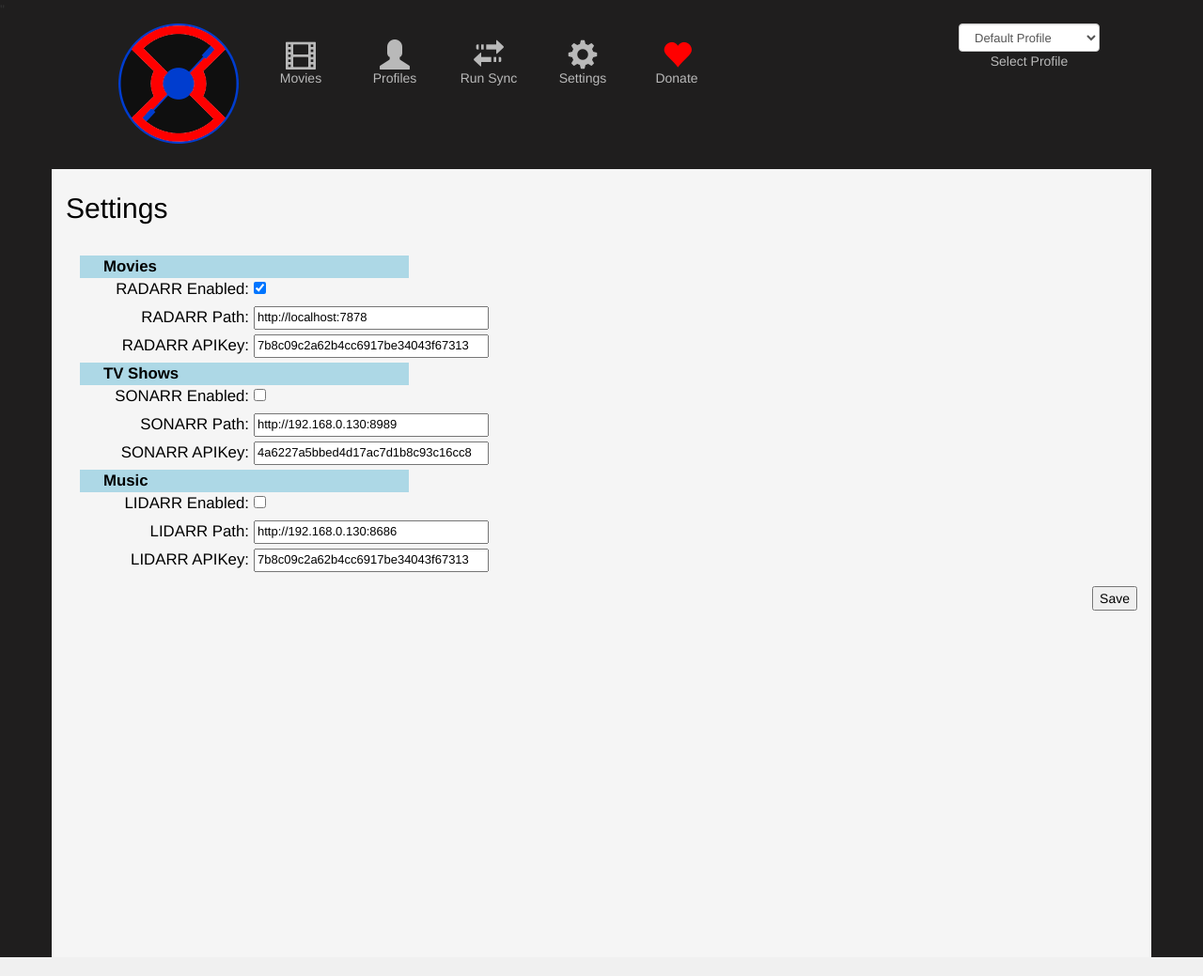
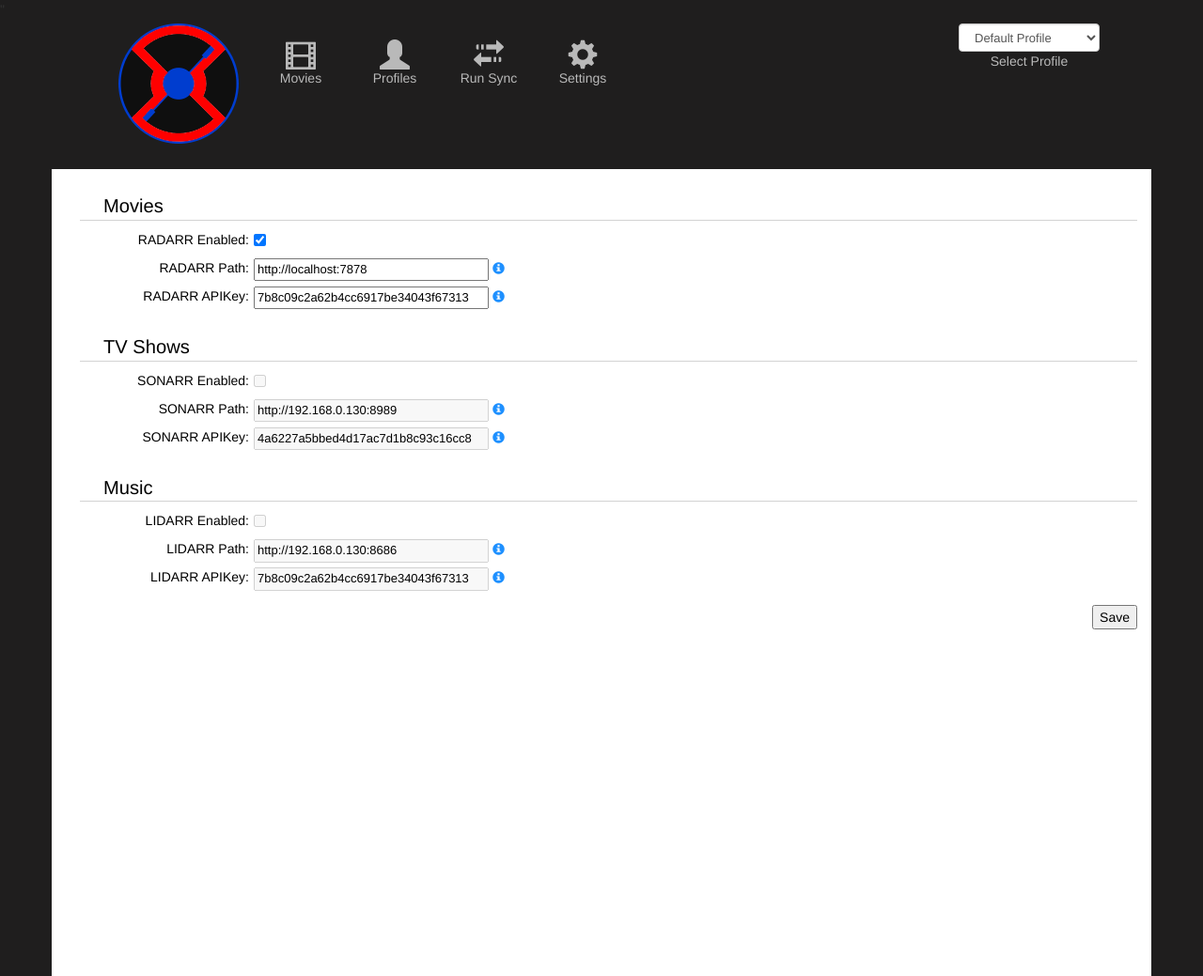
Before and after one commit to ExtensiveJS/Jibarr, a Django app: page /mediafilesync/settings/ in a window 1280 px wide. Shown: the whole page at 94% size. Run offline with Django 3.2, Linux system fonts and the light colour scheme; data comes from the database, SQL or seed files in the repository; both versions use the stored data as it was after the commit; some libraries are stand-ins or nearby versions.

Commit message:
Cleanup of UI, making things pretty

```diff
--- a/ui/MediaFileSync/static/mediafilesync/styles.css
+++ b/ui/MediaFileSync/static/mediafilesync/styles.css
@@ -3,7 +3,7 @@ li a {
 }
 .mfs_logo {}
 
-.CONTAINER {background-color:whitesmoke;color:black;padding:5px;min-height:400px;}
+.CONTAINER {background-color:white;color:black;padding:5px;min-height:400px;}
 .HEADERITEM {color:#b9b9b9;border-radius:10px;height:75px;width:100px;text-align:center;float:left;padding:15px 10px 10px 10px;text-align:center;border:1px solid #1F1E1E;}
 .HEADERITEM:HOVER {background-color:rgba(255,255,255,.1);}
 
--- a/ui/MediaFileSync/templates/mediafilesync/base.html
+++ b/ui/MediaFileSync/templates/mediafilesync/base.html
@@ -28,7 +28,7 @@
                 <a href="/MediaFileSync/profiles"><div class="HEADERITEM"><i class="glyphicon glyphicon-user" style="font-size:xx-large;"></i><br/>Profiles</div></a>
                 <a href="/MediaFileSync/runsync"><div class="HEADERITEM"><i class="glyphicon glyphicon-transfer" style="font-size:xx-large;"></i><br/>Run Sync</div></a>
                 <a href="/MediaFileSync/settings"><div class="HEADERITEM"><i class="glyphicon glyphicon-cog" style="font-size:xx-large;"></i><br/>Settings</div></a>
-                <a href="/MediaFileSync/donate"><div class="HEADERITEM"><i class="glyphicon glyphicon-heart" style="font-size:xx-large;color:red;"></i><br/>Donate</div></a>
+                <!-- a href="/MediaFileSync/donate"><div class="HEADERITEM"><i class="glyphicon glyphicon-heart" style="font-size:xx-large;color:red;"></i><br/>Donate</div></a -->
                 <div style="float:right;width:150px;text-align:right;">
                     <select id="ddlProfiles" onchange="profileChanged();" class="form-control" style="height:30px;font-size:small;">
                         {% for prof in prof_list %}
--- a/ui/MediaFileSync/templates/mediafilesync/movies.html
+++ b/ui/MediaFileSync/templates/mediafilesync/movies.html
@@ -13,7 +13,7 @@
         <i style="padding-right:3px;cursor:pointer;" class='glyphicon glyphicon-star-empty' title='Show Unmonitored' onclick="filterResults('unmon');"></i>
         <i style="padding-right:3px;cursor:pointer;" class='glyphicon glyphicon-star' title='Show Monitored' onclick="filterResults('mon');"></i>
     </div>
-    <table id="tblMovies" class="" style='width:100%;'>
+    <table id="tblMovies" class="table stripe" style='width:100%;'>
         <thead>
             <tr>
                 <th>media_id</th>
--- a/ui/MediaFileSync/templates/mediafilesync/profiles.html
+++ b/ui/MediaFileSync/templates/mediafilesync/profiles.html
@@ -5,7 +5,7 @@
 
 <div class='CONTAINER' style="font-size:larger;">
     <h2>Profiles <i class="glyphicon glyphicon-plus ADDBUTTON" onclick="showAdd();"></i></h2><br />
-    <table id="tblProfiles">
+    <table id="tblProfiles" class="table stripe">
         <thead>
             <tr><th>id</th><th>Name</th><th style="width:150px;">Last Run</th><th style="width:10px;">&nbsp;</th></tr>
         </thead>
--- a/ui/MediaFileSync/templates/mediafilesync/runsync.html
+++ b/ui/MediaFileSync/templates/mediafilesync/runsync.html
@@ -4,7 +4,7 @@
 
 <div class='CONTAINER'>
         {% if system_settings.radarr_enabled == 1 %}
-        <table id="tblMovies">
+        <table id="tblMovies" class="table stripe">
             <thead>
                 <tr>
                     <th>&nbsp;</th>
--- a/ui/MediaFileSync/templates/mediafilesync/settings.html
+++ b/ui/MediaFileSync/templates/mediafilesync/settings.html
@@ -2,53 +2,69 @@
 {% load static %}
 {% block title %}Settings{% endblock title %}
 {% block javascript%}
-
+<style>
+    .subSetting {font-size:smaller;}
+    .subSettingHelp {font-size:small;cursor:pointer;padding-left:4px;color:dodgerblue;}
+    .subSettingLabel {float:left;width:200px;text-align:right;padding-right:5px;}
+    .subSettingTextbox {font-size:small;width:250px;}
+</style>
 {% endblock javascript %}
 {% block content %}
 
 <div class='CONTAINER' style="font-size:larger;">
-    <h2>Settings</h2><br />
 
-    <div style="margin-left:15px;padding-left:25px;background-color:lightblue;font-weight:bold;width:350px;">Movies</div>
+    <div>
+        <div style="font-size:larger;margin-left:15px;margin-bottom:10px;padding-top:20px;padding-left:25px;border-bottom:1px solid lightgrey;">Movies</div>
+        <div class="subSetting">
             <div style="width:auto;height:30px;">
-        <div style="float:left;width:200px;text-align:right;padding-right:5px;">RADARR Enabled:</div>
-        <div sty="float:left;width:auto;"><input type="checkbox" id="chkRadarrEnabled" {% if system_settings.radarr_enabled %} checked {% endif %} /></div>
+                <div class="subSettingLabel">RADARR Enabled:</div>
+                <div><input type="checkbox" id="chkRadarrEnabled" {% if system_settings.radarr_enabled %} checked {% endif %} /></div>
             </div>
             <div style="width:auto;height:30px;">
-        <div style="float:left;width:200px;text-align:right;padding-right:5px;">RADARR Path:</div>
-        <div sty="float:left;width:auto;"><input style="font-size:small;width:250px;" type="text" id="txtRadarrPath" value="{{ system_settings.radarr_path }}" /></div>
+                <div class="subSettingLabel">RADARR Path:</div>
+                <div><input class="subSettingTextbox" type="text" id="txtRadarrPath" value="{{ system_settings.radarr_path }}" /><i class="glyphicon glyphicon-info-sign subSettingHelp" title="The URL to the root of your Radarr site, typically http://localhost:7878"></i></div>
             </div>
             <div style="width:auto;height:30px;">
-        <div style="float:left;width:200px;text-align:right;padding-right:5px;">RADARR APIKey:</div>
-        <div sty="float:left;width:auto;"><input style="font-size:small;width:250px;" type="text" id="txtRadarrAPIKey" value="{{ system_settings.radarr_apikey }}" /></div>
+                <div class="subSettingLabel">RADARR APIKey:</div>
+                <div><input class="subSettingTextbox" type="text" id="txtRadarrAPIKey" value="{{ system_settings.radarr_apikey }}" /><i class="glyphicon glyphicon-info-sign subSettingHelp" title="The API key provided by Radarr to access the site."></i></div>
+            </div>
+        </div>
     </div>
 
-    <div style="margin-left:15px;padding-left:25px;background-color:lightblue;font-weight:bold;width:350px;">TV Shows</div>
+    <div>
+        <div style="font-size:larger;margin-left:15px;margin-bottom:10px;padding-top:20px;padding-left:25px;border-bottom:1px solid lightgrey;">TV Shows</div>
+        <div class="subSetting">
             <div style="width:auto;height:30px;">
-        <div style="float:left;width:200px;text-align:right;padding-right:5px;">SONARR Enabled:</div>
-        <div sty="float:left;width:auto;"><input type="checkbox" id="chkSonarrEnabled" {% if system_settings.sonarr_enabled %} checked {% endif %} /></div>
+                <div class="subSettingLabel">SONARR Enabled:</div>
+                <div><input type="checkbox" id="chkSonarrEnabled" {% if system_settings.sonarr_enabled %} checked {% endif %} disabled /></div>
             </div>
             <div style="width:auto;height:30px;">
-        <div style="float:left;width:200px;text-align:right;padding-right:5px;">SONARR Path:</div>
-        <div sty="float:left;width:auto;"><input style="font-size:small;width:250px;" type="text" id="txtSonarrPath" value="{{ system_settings.sonarr_path }}" /></div>
+                <div class="subSettingLabel">SONARR Path:</div>
+                <div><input class="subSettingTextbox" type="text" id="txtSonarrPath" value="{{ system_settings.sonarr_path }}" disabled /><i class="glyphicon glyphicon-info-sign subSettingHelp" title="The URL to the root of your Sonarr site, typically http://localhost:8989"></i></div>
             </div>
             <div style="width:auto;height:30px;">
-        <div style="float:left;width:200px;text-align:right;padding-right:5px;">SONARR APIKey:</div>
-        <div sty="float:left;width:auto;"><input style="font-size:small;width:250px;" type="text" id="txtSonarrAPIKey" value="{{ system_settings.sonarr_apikey }}" /></div>
+                <div class="subSettingLabel">SONARR APIKey:</div>
+                <div><input class="subSettingTextbox" type="text" id="txtSonarrAPIKey" value="{{ system_settings.sonarr_apikey }}" disabled /><i class="glyphicon glyphicon-info-sign subSettingHelp" title="The API key provided by Sonarr to access the site."></i></div>
+            </div>
+        </div>
     </div>
 
-    <div style="margin-left:15px;padding-left:25px;background-color:lightblue;font-weight:bold;width:350px;">Music</div>
+    <div>
+        <div style="font-size:larger;margin-left:15px;margin-bottom:10px;padding-top:20px;padding-left:25px;border-bottom:1px solid lightgrey;">Music</div>
+        <div class="subSetting">
             <div style="width:auto;height:30px;">
                 <div style="float:left;width:200px;text-align:right;padding-right:5px;">LIDARR Enabled:</div>
-        <div sty="float:left;width:auto;"><input type="checkbox" id="chkLidarrEnabled" {% if system_settings.lidarr_enabled %} checked {% endif %} /></div>
+                <div><input type="checkbox" id="chkLidarrEnabled" {% if system_settings.lidarr_enabled %} checked {% endif %} disabled /></div>
             </div>
             <div style="width:auto;height:30px;">
                 <div style="float:left;width:200px;text-align:right;padding-right:5px;">LIDARR Path:</div>
-        <div sty="float:left;width:auto;"><input style="font-size:small;width:250px;" type="text" id="txtLidarrPath" value="{{ system_settings.lidarr_path }}" /></div>
+                <div><input class="subSettingTextbox" type="text" id="txtLidarrPath" value="{{ system_settings.lidarr_path }}" disabled /><i class="glyphicon glyphicon-info-sign subSettingHelp" title="The URL to the root of your Lidarr site, typically http://localhost:8686"></i></div>
             </div>
             <div style="width:auto;height:30px;">
                 <div style="float:left;width:200px;text-align:right;padding-right:5px;">LIDARR APIKey:</div>
-        <div sty="float:left;width:auto;"><input style="font-size:small;width:250px;" type="text" id="txtLidarrAPIKey" value="{{ system_settings.lidarr_apikey }}" /></div>
+                <div><input class="subSettingTextbox" type="text" id="txtLidarrAPIKey" value="{{ system_settings.lidarr_apikey }}" disabled /><i class="glyphicon glyphicon-info-sign subSettingHelp" title="The API key provided by Lidarr to access the site."></i></div>
+            </div>
+        </div>
     </div>
 
 </div>
```
Also changed, not shown: ui/MediaFileSync/templates/mediafilesync/index.html (+19 -2 lines), ui/MediaFileSync/views/index.py (+20 -0 lines), ui/MediaFileSync/views/movies.py (+15 -0 lines), ui/db.sqlite3. Lines whose indentation alone changed are shown as unchanged.
